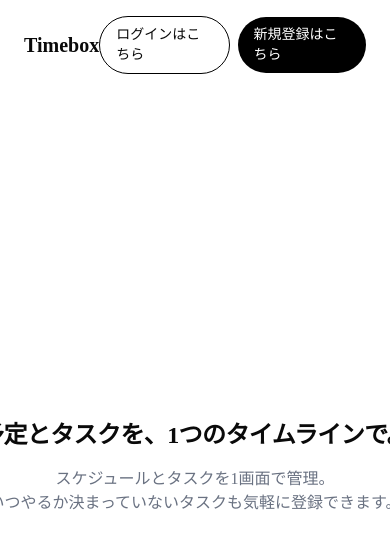
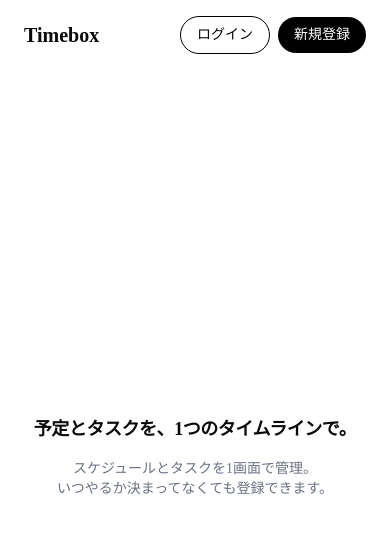
Before and after one commit to jino-code/timebox, a Next.js app: page / in a window 390 px wide. Shown: the top 548 px of the page. Built offline with nearby package versions, Linux system fonts and the light colour scheme.

Commit message:
fix: improve landing page mobile layout (#67)

```diff
--- a/src/app/page.tsx
+++ b/src/app/page.tsx
@@ -10,26 +10,26 @@ function Top() {
             href="/login"
             className="px-4 py-2 border border-black text-sm rounded-full hover:bg-gray-50"
           >
-            ログインはこちら
+            ログイン
           </Link>
           <Link
             href="/signup"
             className="px-4 py-2 bg-black text-white text-sm rounded-full hover:bg-zinc-700"
           >
-            新規登録はこちら
+            新規登録
           </Link>
         </div>
       </header>
 
       <main className="flex-1 flex flex-col items-center justify-center gap-8 px-6 text-center">
         <div className="flex flex-col items-center gap-4 max-w-md">
-          <h1 className="text-2xl font-bold tracking-tight whitespace-nowrap">
+          <h1 className="text-lg font-bold tracking-tight">
             予定とタスクを、1つのタイムラインで。
           </h1>
-          <p className="text-gray-500 text-base">
+          <p className="text-gray-500 text-sm">
             スケジュールとタスクを1画面で管理。
             <br />
-            いつやるか決まっていないタスクも気軽に登録できます。
+            いつやるか決まってなくても登録できます。
           </p>
         </div>
       </main>
```
